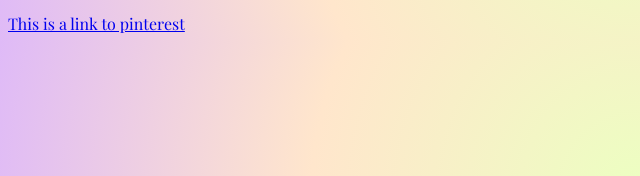
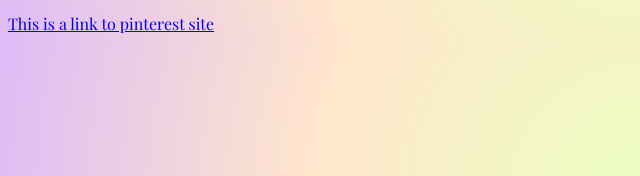
Before and after one commit to Emily-Vargas/nighreach_test, a plain HTML site: page index.html in a window 1280 px wide. Shown: the part 262-438 px from the top of the page, 0-640 px from the left. Drawn offline with nearby package versions, Linux system fonts and the light colour scheme; a web font is replaced by a local one.

Commit message:
First Commit

```diff
--- a/index.html
+++ b/index.html
@@ -18,6 +18,6 @@
             <li>two</li>
             <li>three</li>
         </ul>
-        <a href="https://in.pinterest.com/">This is a link to pinterest</a>
+        <a href="https://in.pinterest.com/">This is a link to pinterest site</a>
     </body>
 </html>
```
